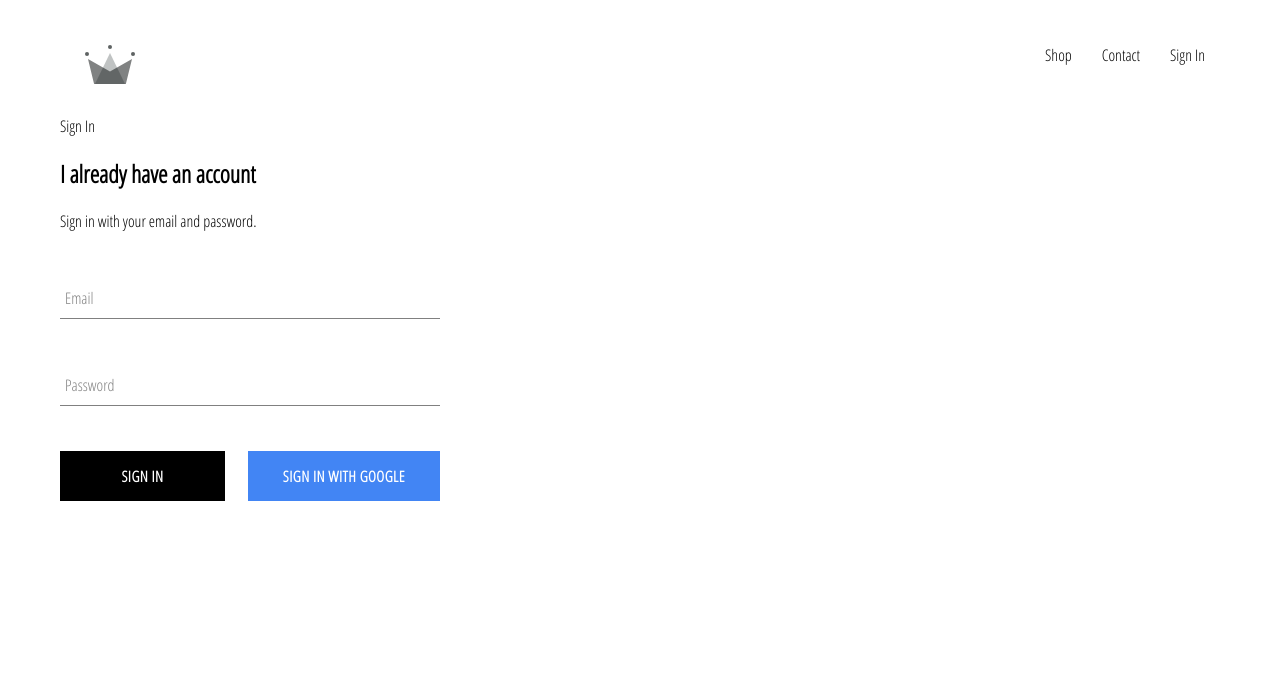
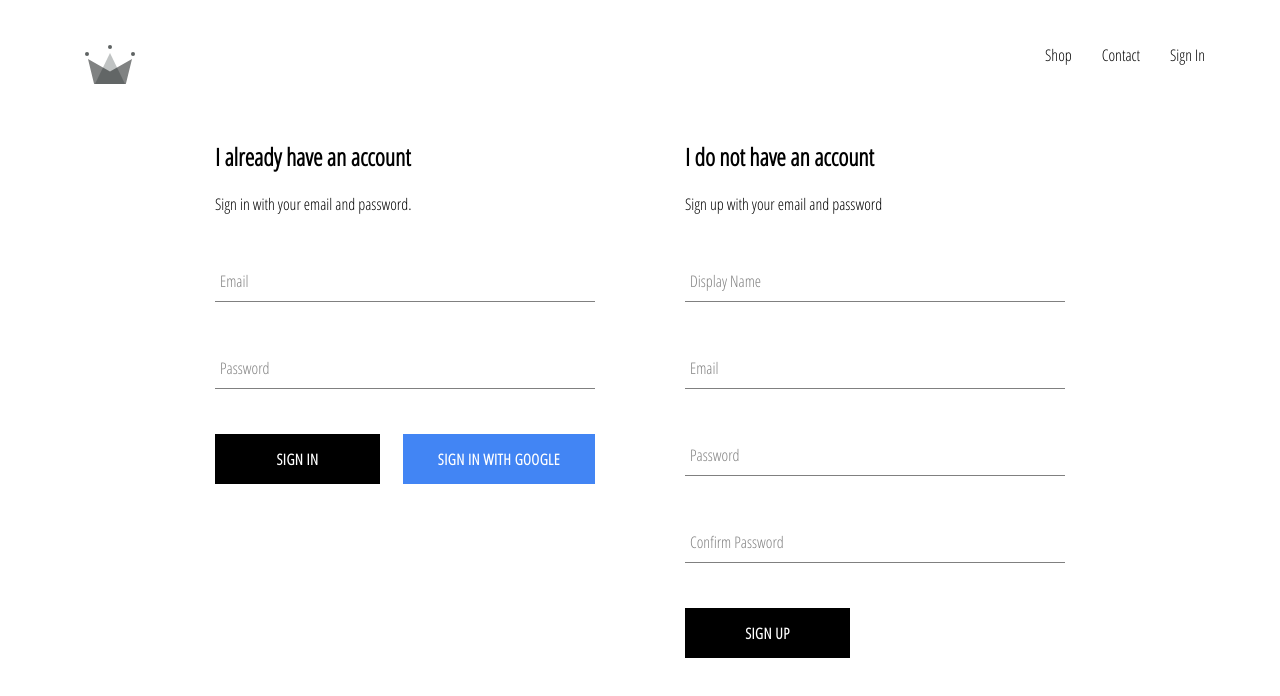
Before and after one commit to rubenabruce/e-commerce-store, a React (Create React App) app: page /signin in a window 1280 px wide. Shown: the top 696 px of the page. Built offline with nearby package versions, Linux system fonts and the light colour scheme; no server answers.

Commit message:
implemented firebase utils, included ability to store authenticated users in firebase database, also built and styld fully fledged sign-up component

```diff
--- a/src/App.css
+++ b/src/App.css
@@ -1,3 +1,7 @@
+* {
+  box-sizing: border-box;
+}
+
 body {
   font-family: 'Open Sans Condensed';
   padding: 20px 60px;
@@ -8,7 +12,3 @@
   text-decoration: none;
   color: black;
 }
-
-* {
-  box-sizing: border-box;
-}
--- a/src/App.js
+++ b/src/App.js
@@ -7,7 +7,7 @@
 import HomePage from './pages/homepage/homepage.component';
 import ShopPage from './pages/shop/shop.component';
 import SignInAndSignUp from './pages/sign-in-and-sign-up/sign-in-and-sign-up.component';
-import { auth } from './firebase/firebase.utils';
+import { auth, createUserProfileDocument } from './firebase/firebase.utils';
 
 class App extends React.Component {
   constructor() {
@@ -21,9 +21,23 @@
   unsubscribeFromAuth = null;
 
   componentDidMount() {
-    this.unsubscribeFromAuth = auth.onAuthStateChanged(user => {
-      this.setState({currentUser: user});
-    })
+    this.unsubscribeFromAuth = auth.onAuthStateChanged(async userAuth => {
+      if(userAuth) {
+        const userRef = await createUserProfileDocument(userAuth);
+
+        userRef.onSnapshot(snapShot => {
+          this.setState({
+            currentUser: {
+              id: snapShot.id,
+              ...snapShot.data()
+            }
+          });
+          console.log(this.state);
+        });
+      } else {
+        this.setState({currentUser: userAuth});
+      };
+    });
   }
 
   componentWillUnmount() {
--- /dev/null
+++ b/src/components/sign-up/sign-up.component.jsx
@@ -0,0 +1,98 @@
+import React from 'react';
+
+import FormInput from '../form-input/form-input.component';
+import CustomButton from '../custom-button/custom-button.component';
+
+import { auth, createUserProfileDocument } from '../../firebase/firebase.utils';
+import './sign-up.styles.scss';
+
+class SignUp extends React.Component {
+  constructor() {
+    super();
+
+    this.state = {
+      displayName: '',
+      email: '',
+      password: '',
+      confirmPassword: ''
+    }
+  };
+
+  handleSubmit = async event => {
+    event.preventDefault();
+
+    const { displayName, email, password, confirmPassword } = this.state;
+
+    if(password !== confirmPassword) {
+      alert("Passwords don't match.");
+      return;
+    };
+
+    try {
+      const { user } = await auth.createUserWithEmailAndPassword(email, password);
+
+      await createUserProfileDocument(user, {displayName});
+
+      this.setState({
+        displayName: '',
+        email: '',
+        password: '',
+        confirmPassword: ''
+      });
+    } catch (error) {
+      console.log(error);
+    }
+  };
+
+  handleChange = event => {
+    const { name, value } = event.target;
+    this.setState({[name]: value});
+  };
+
+  render() {
+    const { displayName, email, password, confirmPassword } = this.state;
+    return (
+      <div className='sign-up'>
+        <h2 className='Title'>I do not have an account</h2>
+        <span>Sign up with your email and password</span>
+        <form className='sign-up-form' onSubmit={this.handleSubmit}>
+          <FormInput
+            type='text'
+            name='displayName'
+            value={displayName}
+            onChange={this.handleChange}
+            label='Display Name'
+            required
+          />
+          <FormInput
+            type='email'
+            name='email'
+            value={email}
+            onChange={this.handleChange}
+            label='Email'
+            required
+          />
+          <FormInput
+            type='password'
+            name='password'
+            value={password}
+            onChange={this.handleChange}
+            label='Password'
+            required
+          />
+          <FormInput
+            type='password'
+            name='confirmPassword'
+            value={confirmPassword}
+            onChange={this.handleChange}
+            label='Confirm Password'
+            required
+          />
+          <CustomButton type='submit'>SIGN UP</CustomButton>
+        </form>
+      </div>
+    )
+  }
+}
+
+export default SignUp;
--- /dev/null
+++ b/src/components/sign-up/sign-up.styles.scss
@@ -0,0 +1,9 @@
+.sign-up {
+  display: flex;
+  flex-direction: column;
+  width: 380px;
+
+  .title {
+    margin: 10px 0;
+  }
+}
--- a/src/firebase/firebase.utils.js
+++ b/src/firebase/firebase.utils.js
@@ -13,6 +13,31 @@
   measurementId: "G-S7L5R690TY"
 };
 
+export const createUserProfileDocument = async (userAuth, additionalData) => {
+  if (!userAuth) return;
+
+  const userRef = firestore.doc(`users/${userAuth.uid}`);
+
+  const snapShot = await userRef.get();
+
+  if (!snapShot.exists) {
+    const { displayName, email} = userAuth;
+    const createdAt = new Date();
+
+    try {
+      await userRef.set({
+        displayName,
+        email,
+        createdAt,
+        ...additionalData
+      })
+    } catch (error) {
+      console.log(`Error creating user ${error.message}`);
+    }
+  }
+  return userRef;
+}
+
 firebase.initializeApp(config);
 
 export const auth = firebase.auth();
--- a/src/pages/sign-in-and-sign-up/sign-in-and-sign-up.component.jsx
+++ b/src/pages/sign-in-and-sign-up/sign-in-and-sign-up.component.jsx
@@ -3,10 +3,12 @@
 import './sign-in-and-sign-up.styles.scss';
 
 import SignIn from '../../components/sign-in/sign-in.component';
+import SignUp from '../../components/sign-up/sign-up.component';
 
 const SignInAndSignUp = () => (
-  <div className='sign-in-and-sign-up'>Sign In
+  <div className='sign-in-and-sign-up'>
     <SignIn/>
+    <SignUp/>
   </div>
 );
 
--- a/src/pages/sign-in-and-sign-up/sign-in-and-sign-up.styles.scss
+++ b/src/pages/sign-in-and-sign-up/sign-in-and-sign-up.styles.scss
@@ -0,0 +1,7 @@
+.sign-in-and-sign-up {
+  display: flex;
+  flex-direction: row;
+  width: 850px;
+  justify-content: space-between;
+  margin: 30px auto;
+}
```
